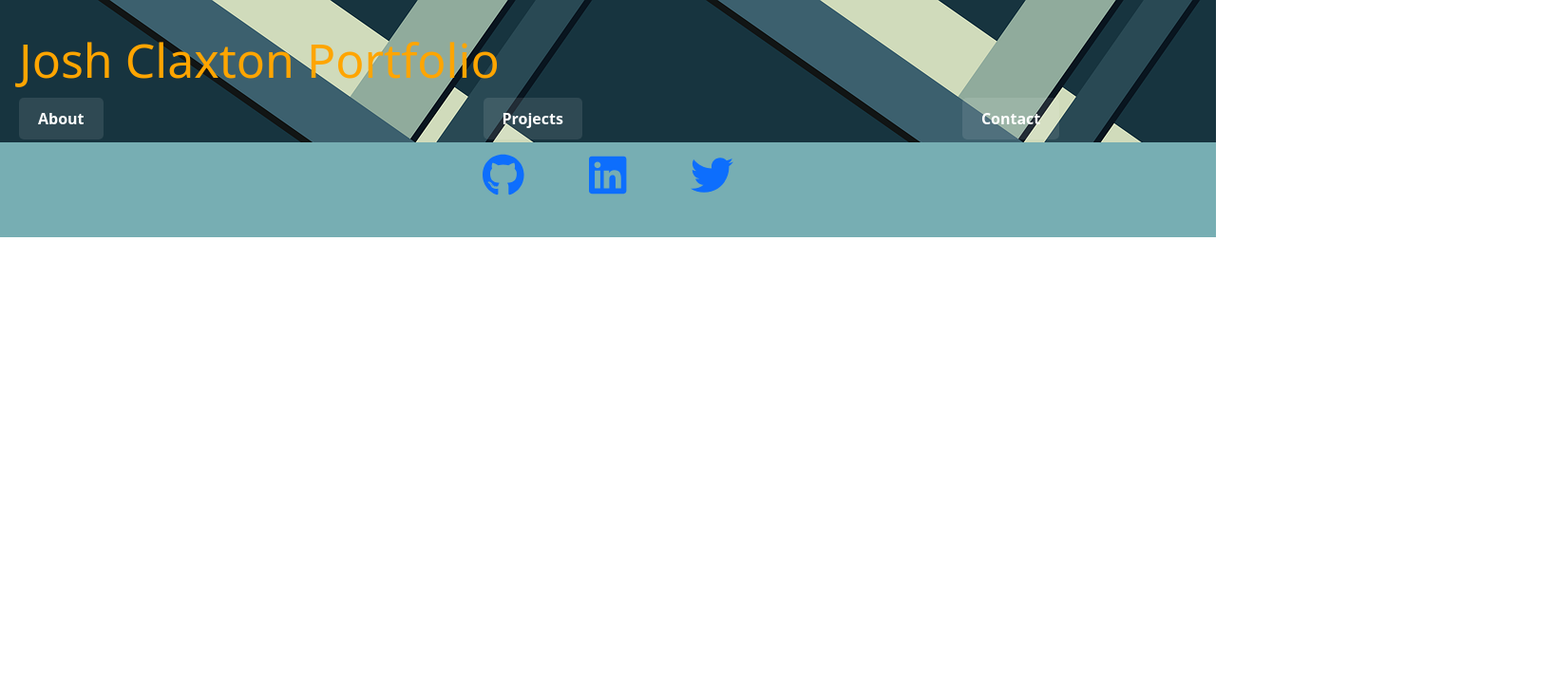
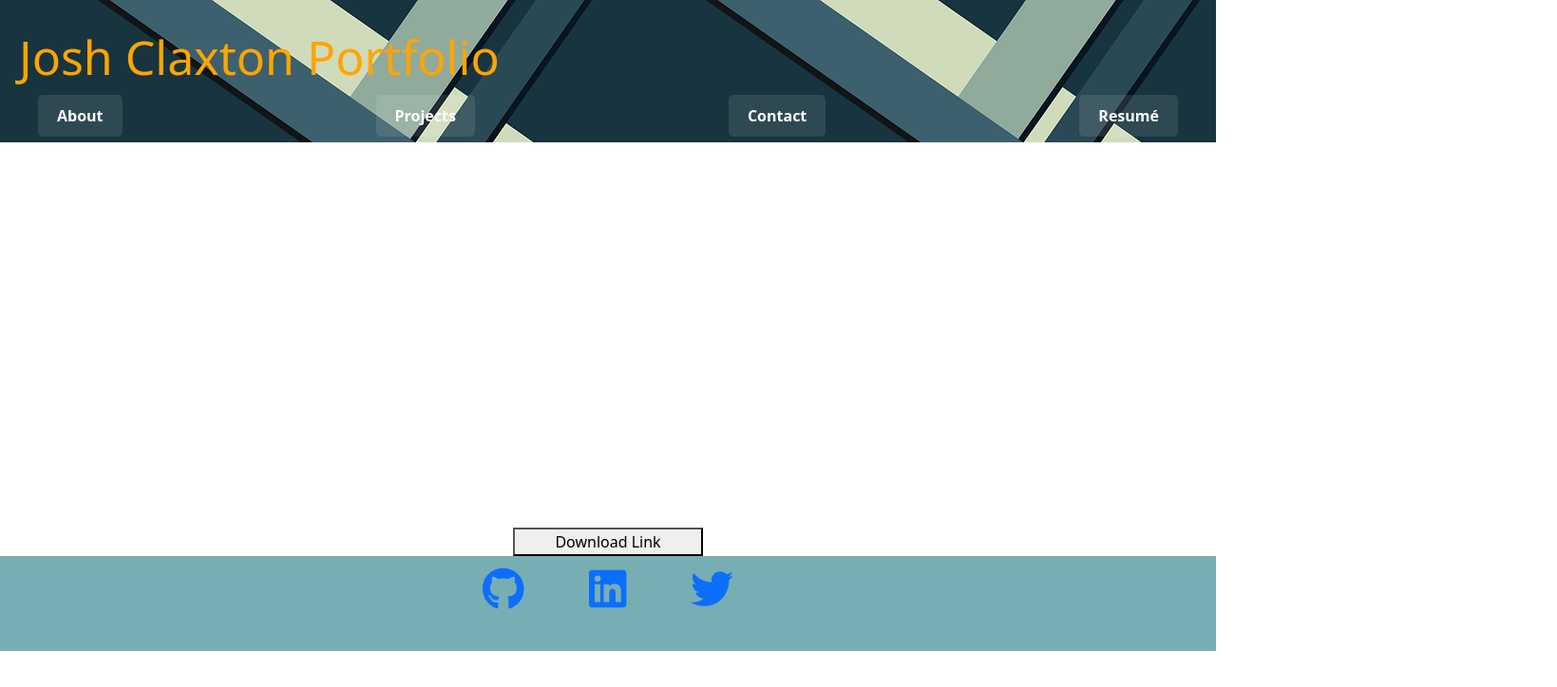
Before and after one commit to bowdumb/react-portfolio, a React (Create React App) app: page /resume in a window 1280 px wide. Shown: the top 724 px of the page at 95% size, 1639 px wide, since content can reach past the window. Built offline with nearby package versions, Linux system fonts and the light colour scheme.

Commit message:
Pushing resume to test download functionality.

```diff
--- a/package.json
+++ b/package.json
@@ -10,6 +10,7 @@
     "@testing-library/react": "^13.4.0",
     "@testing-library/user-event": "^13.5.0",
     "bootstrap": "^5.3.0",
+    "file-saver": "^2.0.5",
     "react": "^18.2.0",
     "react-dom": "^18.2.0",
     "react-router": "6.11.2",
--- a/src/App.js
+++ b/src/App.js
@@ -6,6 +6,7 @@ import Contact from './components/Contact';
 import Navbar from './components/Navbar';
 import Portfolio from './components/Portfolio';
 import Footer from './components/Footer';
+import Resume from './components/Resume';
 import './App.css';
 import 'bootstrap/dist/css/bootstrap.min.css';
 import 'bootstrap/dist/js/bootstrap.min.js';
@@ -25,6 +26,7 @@ function App() {
         <Route path="/home" element={<Home />} />
         <Route path="/contact" element={<Contact />} />
         <Route path="/portfolio" element={<Portfolio />} />
+        <Route path="/resume" element={<Resume />} />
       </Routes>
       <Footer />
     </div>
--- a/src/components/Resume.js
+++ b/src/components/Resume.js
@@ -0,0 +1,26 @@
+import React from 'react';
+import {saveAs} from 'file-saver';
+import { Link } from 'react-router-dom';
+//import docx from './test.docx';
+import '../styles/Resume.css';
+
+function Resume() {
+    // const resumeLink = "https://www.irs.gov/pub/irs-pdf/fw4.pdf";
+    // const resumeLink = "https://chipsnetwork.org/wp-content/uploads/2022/08/GC-Bootcamp-Fact-Sheet-083022F.docx";
+    const resumeLink = "https://raw.githubusercontent.com/claxCode/PWA-text-editor/main/client/dist/manifest.json";
+
+    const handleDownload = () => {
+        saveAs(resumeLink, 'Joshua Claxton - Resume.json')
+        // saveAs(resumeLink, 'Joshua Claxton - Resume.docx')
+    }
+
+    return (
+      <div>
+        <iframe src={"http://docs.google.com/viewer?embedded=true&url="+resumeLink}></iframe>
+        <button className="download-link" onClick={handleDownload}>Download Link</button>
+      </div>
+    );
+  }
+
+
+export default Resume;
--- a/src/styles/Navbar.css
+++ b/src/styles/Navbar.css
@@ -10,17 +10,27 @@
     flex-direction: column;
     align-items: flex-start;
     justify-content: flex-start;
-    padding: 10px 20px;
+    padding: 10px 0;
+    width:100%;
   }
+
+  .navbar-content nav {
+    width:100%;
+  }
+  .navbar-content h1 {
+    padding-left: 20px;
+  }
+
 
   .navbar-links {
     display: flex;
     justify-content: space-between;
-    width: 100%;
+    width: 100vw;
     margin-top: auto;
     margin-bottom: -2%;
     padding-bottom: 1px;
-    gap: 25rem;
+    padding-left: 40px;
+    padding-right: 40px;
   }
 
   .navbar-links a {
--- /dev/null
+++ b/src/styles/Resume.css
@@ -0,0 +1,9 @@
+iframe {
+    width: 100%;
+    height: 400px;
+}
+.download-link {
+    margin: 0 auto;
+    width: 200px;
+    display: block;
+}
```
Also changed, not shown: 2 other files (tests, documents, lock files or other folders).
